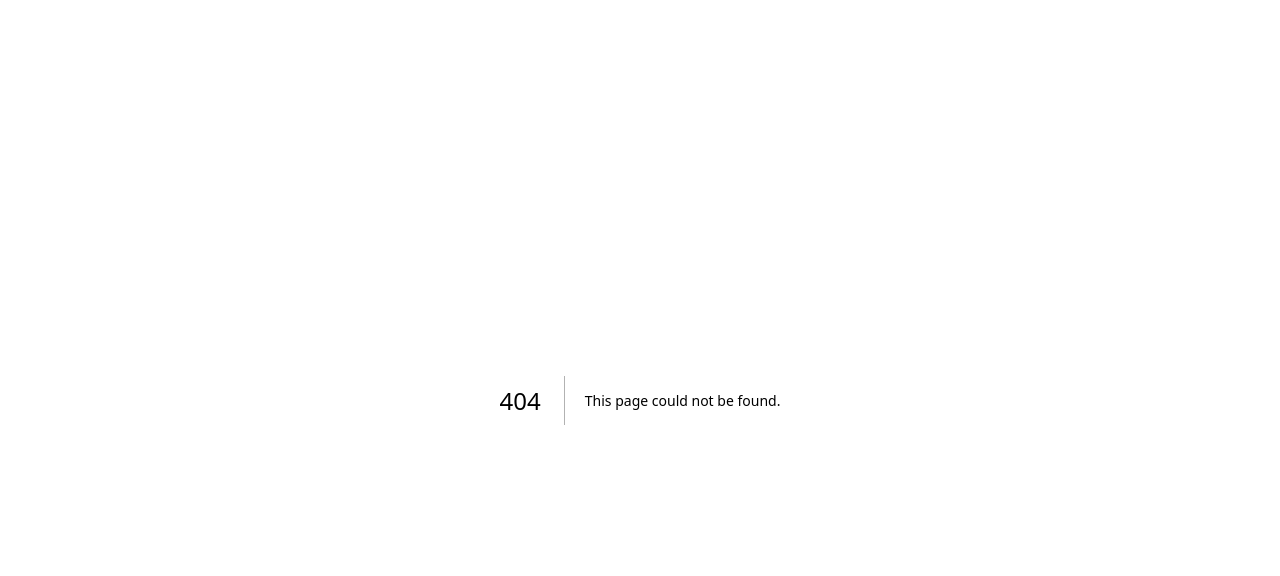
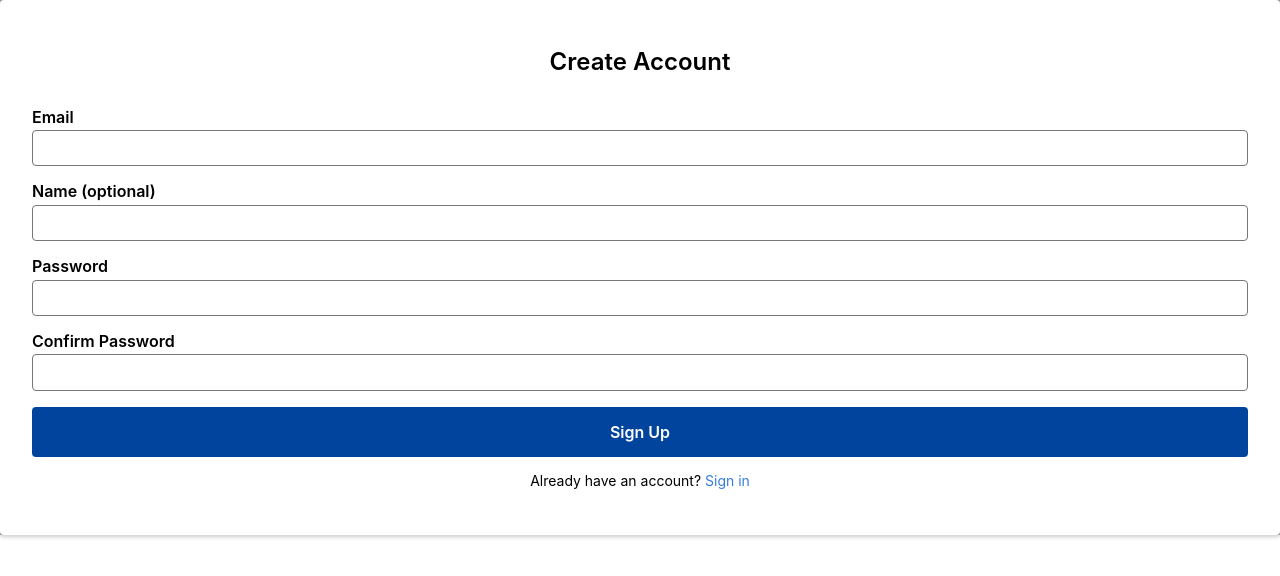
Before and after one commit to choicely-test-2/coachlab, a Next.js app: page /signup in a window 1280 px wide. Before the commit this address had no page. Shown: the top 576 px of the page. Built offline with nearby package versions, Linux system fonts and the light colour scheme.

Commit message:
feat: add user registration (email + password)\n\n- Create /signup page with form and validation\n- Add POST /api/auth/register endpoint\n- Use bcrypt for password hashing\n- Integrate with existing NextAuth credentials provider\n- Redirect to sign-in after successful sign-up\n\nCloses #TODO

```diff
--- /dev/null
+++ b/src/app/signup/page.tsx
@@ -0,0 +1,111 @@
+'use client';
+
+import { useState } from 'react';
+import { useRouter } from 'next/navigation';
+
+export default function SignUpPage() {
+  const router = useRouter();
+  const [email, setEmail] = useState('');
+  const [name, setName] = useState('');
+  const [password, setPassword] = useState('');
+  const [confirm, setConfirm] = useState('');
+  const [error, setError] = useState<string | null>(null);
+  const [loading, setLoading] = useState(false);
+
+  const handleSubmit = async (e: React.FormEvent) => {
+    e.preventDefault();
+    setError(null);
+    if (password !== confirm) {
+      setError('Passwords do not match');
+      return;
+    }
+    if (password.length < 6) {
+      setError('Password must be at least 6 characters');
+      return;
+    }
+    setLoading(true);
+    try {
+      const res = await fetch('/api/auth/register', {
+        method: 'POST',
+        headers: { 'Content-Type': 'application/json' },
+        body: JSON.stringify({ email, name: name || undefined, password }),
+      });
+      if (res.ok) {
+        // Redirect to sign-in with success message
+        router.push('/api/auth/signin?callbackUrl=/dashboard&message=account-created');
+      } else {
+        const data = await res.json().catch(() => ({}));
+        setError(data.error || 'Failed to create account');
+      }
+    } catch (err) {
+      setError('Network error');
+    } finally {
+      setLoading(false);
+    }
+  };
+
+  return (
+    <div className="min-h-screen bg-light-silver flex items-center justify-center">
+      <div className="bg-white pa4 br2 shadow-1 w-100 mw-500">
+        <h1 className="f3 fw6 tc mb4">Create Account</h1>
+        {error && <p className="red f6 mb3">{error}</p>}
+        <form onSubmit={handleSubmit}>
+          <div className="mb3">
+            <label className="db fw6 mb1">Email</label>
+            <input
+              type="email"
+              required
+              className="w-100 pa2 br2 ba"
+              value={email}
+              onChange={e => setEmail(e.target.value)}
+            />
+          </div>
+          <div className="mb3">
+            <label className="db fw6 mb1">Name (optional)</label>
+            <input
+              type="text"
+              className="w-100 pa2 br2 ba"
+              value={name}
+              onChange={e => setName(e.target.value)}
+            />
+          </div>
+          <div className="mb3">
+            <label className="db fw6 mb1">Password</label>
+            <input
+              type="password"
+              required
+              minLength={6}
+              className="w-100 pa2 br2 ba"
+              value={password}
+              onChange={e => setPassword(e.target.value)}
+            />
+          </div>
+          <div className="mb3">
+            <label className="db fw6 mb1">Confirm Password</label>
+            <input
+              type="password"
+              required
+              minLength={6}
+              className="w-100 pa2 br2 ba"
+              value={confirm}
+              onChange={e => setConfirm(e.target.value)}
+            />
+          </div>
+          <button
+            type="submit"
+            className="w-100 bg-dark-blue white bn br2 pa3 fw6 pointer"
+            disabled={loading}
+          >
+            {loading ? 'Creating...' : 'Sign Up'}
+          </button>
+        </form>
+        <p className="mt3 f6 tc">
+          Already have an account?{' '}
+          <a href="/api/auth/signin" className="link blue">
+            Sign in
+          </a>
+        </p>
+      </div>
+    </div>
+  );
+}
```
Also changed, not shown: src/app/api/auth/register/route.ts (added, +51 -0 lines).
